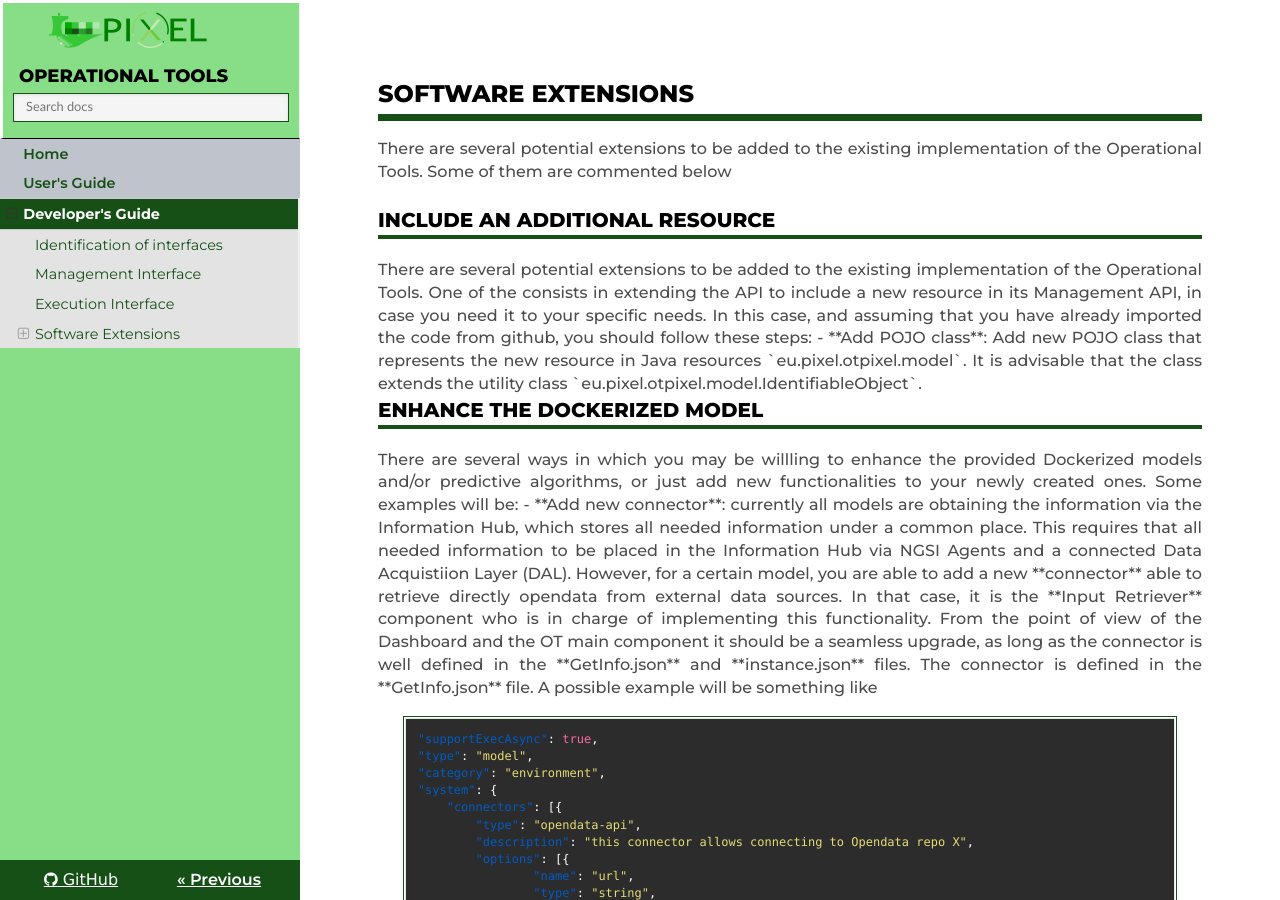
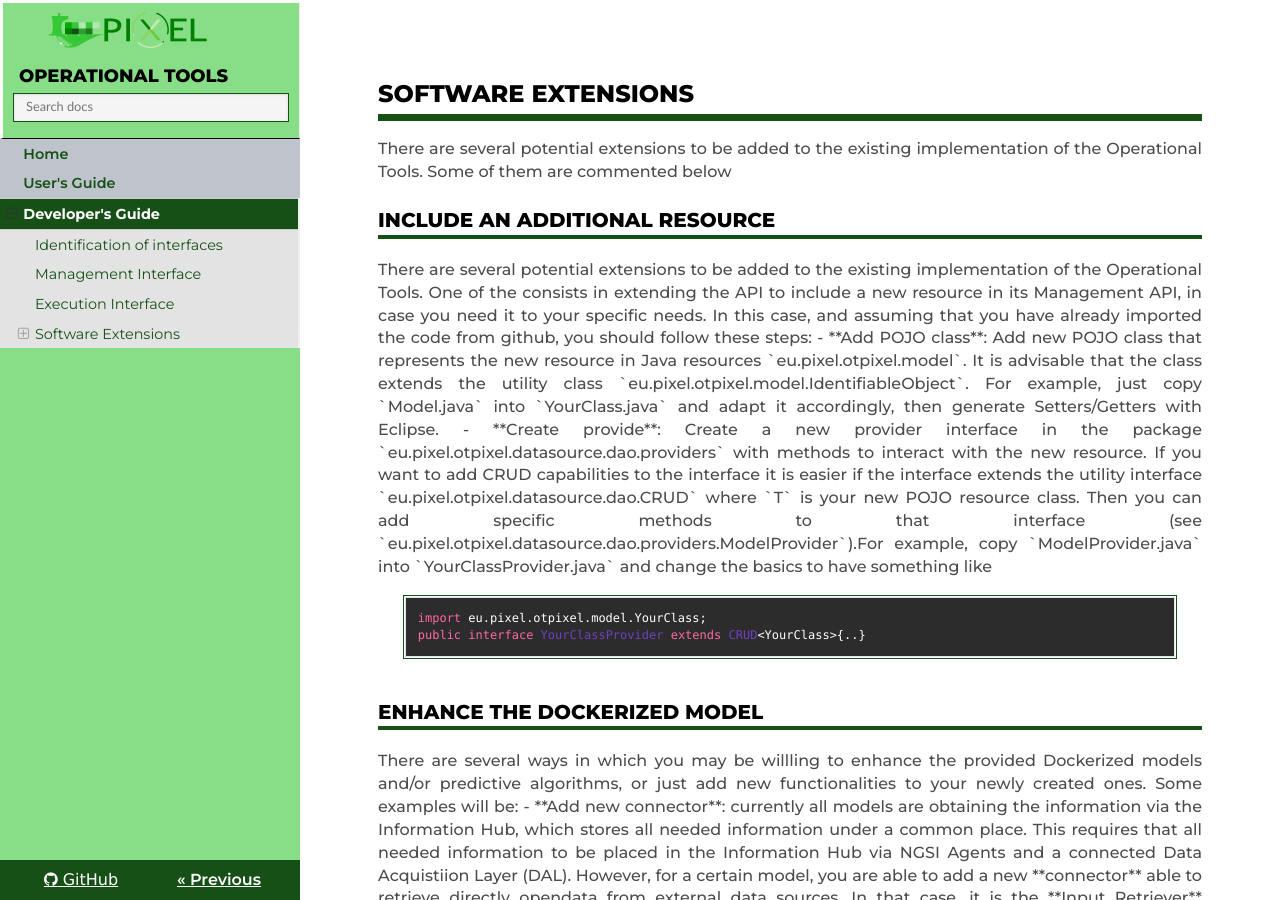
Before and after one commit to pixel-ports/docs-pas, an MkDocs documentation site: the page built from docs/devel_guide.md, in a window 1280 px wide and 900 px high, scrolled down 3923 px. Built offline with MkDocs 1.6.1, drawn with Linux system fonts in a browser that asks for light colours; nearby versions of some CDN libraries; old or Windows-style settings are respelled for this version of MkDocs.

Commit message:
Update devel_guide.md

````diff
--- a/docs/devel_guide.md
+++ b/docs/devel_guide.md
@@ -123,8 +123,13 @@ There are several potential extensions to be added to the existing implementatio
 
 There are several potential extensions to be added to the existing implementation of the Operational Tools. One of the consists in extending the API to include a new resource in its Management API, in case you need it to your specific needs. In this case, and assuming that you have already imported the code from github, you should follow these steps:
 
-- **Add POJO class**: Add new POJO class that represents the new resource in Java resources `eu.pixel.otpixel.model`. It is advisable that the class extends the utility class `eu.pixel.otpixel.model.IdentifiableObject`.
+- **Add POJO class**: Add new POJO class that represents the new resource in Java resources `eu.pixel.otpixel.model`. It is advisable that the class extends the utility class `eu.pixel.otpixel.model.IdentifiableObject`. For example, just copy `Model.java` into `YourClass.java` and adapt it accordingly, then generate Setters/Getters with Eclipse.
+- **Create provide**: Create a new provider interface in the package `eu.pixel.otpixel.datasource.dao.providers` with methods to interact with the new resource. If you want to add CRUD capabilities to the interface it is easier if the interface extends the utility interface `eu.pixel.otpixel.datasource.dao.CRUD<T>` where `T` is your new POJO resource class. Then you can add specific methods to that interface (see `eu.pixel.otpixel.datasource.dao.providers.ModelProvider`).For example, copy `ModelProvider.java` into `YourClassProvider.java` and change the basics to have something like
 
+```
+import eu.pixel.otpixel.model.YourClass;
+public interface YourClassProvider extends CRUD<YourClass>{..}
+```
 
 <br/>
 </div>
````
